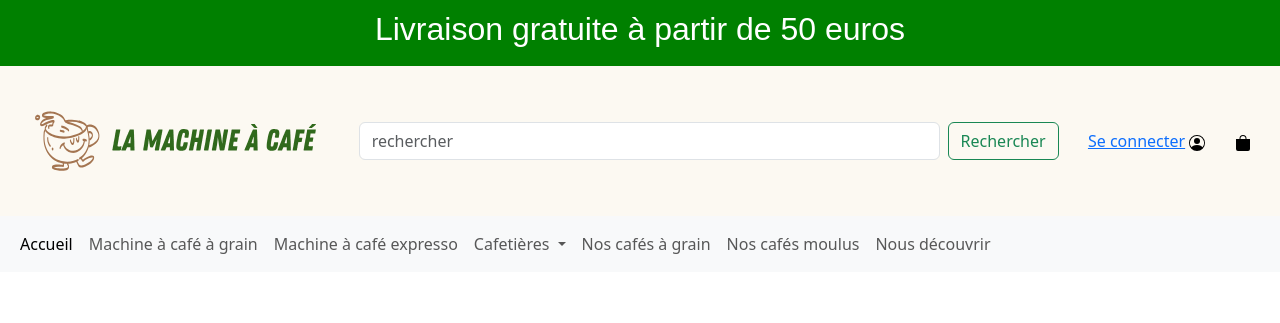
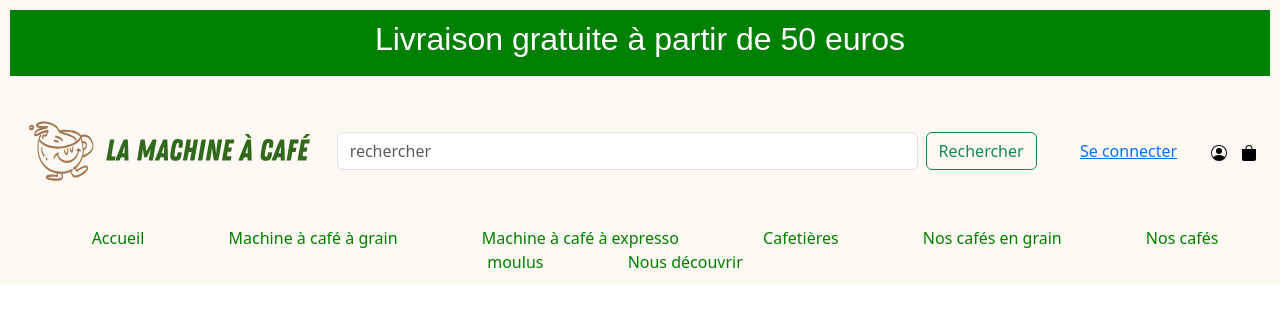
Before and after one commit to Indiahm/lamachineacafe, a PHP site: template src/views/layouts/public/header.php in a window 1280 px wide. Shown: the top 323 px of the page. Run offline with PHP 8.4, Linux system fonts and the light colour scheme; the template is opened without the code that fills it, so the values that code supplies are empty.

Commit message:
dernières modifications : style.css, homeView, header

```diff
--- a/public/css/style.css
+++ b/public/css/style.css
@@ -11,6 +11,64 @@ img {
 body {
 	background-color: #fcf9f2;
 
+}
+
+
+
+
+
+
+									/* HEADER */
+
+.menu {
+    text-align: center;
+}
+
+.menu a {
+    margin: 0 30px;
+}
+
+header {
+	background-color: #fcf9f2;
+	color: #fff;
+	padding: 10px;
+}
+nav ul {
+	list-style-type: none;
+	padding: 0;
+	margin: 0;
+}
+nav ul li {
+	display: inline;
+	margin-right: 20px;
+}
+nav ul li a {
+    text-decoration: none;
+    color: #008000;
+}
+.dropdown {
+	position: relative;
+	display: inline-block;
+}
+.dropdown-content {
+	display: none;
+	position: absolute;
+	background-color: #f9f9f9;
+	min-width: 160px;
+	box-shadow: 0 8px 16px 0 rgba(0,0,0,0.2);
+	z-index: 1;
+}
+.dropdown-content a {
+	color: black;
+	padding: 12px 16px;
+	text-decoration: none;
+	display: block;
+}
+.dropdown-content a:hover {
+	background-color: #ddd;
+}
+.dropdown:hover .dropdown-content {
+	display: block;
 }
 
 .bandeau {
@@ -50,3 +108,20 @@ body {
 #titre1 {
 	color: #0000ff;
 }
+
+/* .bouton-connexion {
+	text-decoration: none;
+
+} */
+
+
+
+
+
+
+
+
+
+
+
+									/* PAGE ACCUEIL  */
--- a/src/views/homeView.php
+++ b/src/views/homeView.php
@@ -14,6 +14,8 @@
 
 <body>
 
+    <img src="public/images/cafe.png" alt="">
+
 
     <h2 id="titre1">Toutes nos machines à café</h2>
     <?php if ($produits) {
--- a/src/views/layouts/public/header.php
+++ b/src/views/layouts/public/header.php
@@ -16,7 +16,6 @@
 <body>
 
     <header>
-        <div class="header">
 
         <div class=bandeau>
             <div>
@@ -24,7 +23,7 @@
             </div>
         </div>
 
-
+        <div class="header">
             <div class="menu">
                 <div class="logo-bar">
                     <div><img src="/lamachineacafe/public/images/logo3.svg" width="300" height="200"
@@ -48,51 +47,27 @@
                     </div>
                 </div>
             </div>
+            <nav class="menu">
+                <ul>
+                    <li><a href="#">Accueil</a></li>
+                    <li><a href="#">Machine à café à grain</a></li>
+                    <li><a href="#">Machine à café à expresso</a></li>
 
-            <nav class="navbar navbar-expand-lg bg-body-tertiary">
-                <div class="container-fluid">
-                    <button class="navbar-toggler" type="button" data-bs-toggle="collapse"
-                        data-bs-target="#navbarSupportedContent" aria-controls="navbarSupportedContent"
-                        aria-expanded="false" aria-label="Toggle navigation">
-                        <span class="navbar-toggler-icon"></span>
-                    </button>
-                    <div class="collapse navbar-collapse" id="navbarSupportedContent">
-                        <ul class="navbar-nav me-auto mb-2 mb-lg-0">
-                            <li class="nav-item">
-                                <a class="nav-link active" aria-current="page" href="#">Accueil</a>
+                    <li class="dropdown">
+                        <a href="#" class="dropbtn">Cafetières</a>
+                        <div class="dropdown-content">
+                            <a href="#">Catégorie 1</a>
+                            <a href="#">Catégorie 2</a>
+                            <a href="#">Catégorie 3</a>
+                            <a href="#">Catégorie 4</a>
+                        </div>
                     </li>
-                            <li class="nav-item">
-                                <a class="nav-link" href="#">Machine à café à grain</a>
-                            </li>
-                            <li class="nav-item">
-                                <a class="nav-link" href="#">Machine à café expresso</a>
-                            </li>
-                            <li class="nav-item dropdown">
-                                <a class="nav-link dropdown-toggle" href="#" role="button" data-bs-toggle="dropdown"
-                                    aria-expanded="false">
-                                    Cafetières
-                                </a>
-                                <ul class="dropdown-menu">
-                                    <li><a class="dropdown-item" href="#">Action</a></li>
-                                    <li><a class="dropdown-item" href="#">Another action</a></li>
-                                    <li>
-                                        <hr class="dropdown-divider">
-                                    </li>
-                                    <li><a class="dropdown-item" href="#">Something else here</a></li>
+                    <li><a href="#">Nos cafés en grain</a></li>
+                    <li><a href="#">Nos cafés moulus</a></li>
+                    <li><a href="#">Nous découvrir</a></li>
+
+
                 </ul>
-                            <li class="nav-item">
-                                <a class="nav-link" href="#">Nos cafés à grain</a>
-                            </li>
-                            <li class="nav-item">
-                                <a class="nav-link" href="#">Nos cafés moulus</a>
-                            </li>
-                            <li class="nav-item">
-                                <a class="nav-link" href="#">Nous découvrir</a>
-                            </li>
-                            </li>
-                        </ul>
-                    </div>
-                </div>
             </nav>
     </header>
 
```
Also changed, not shown: 1 other file. Lines whose indentation alone changed are shown as unchanged.
